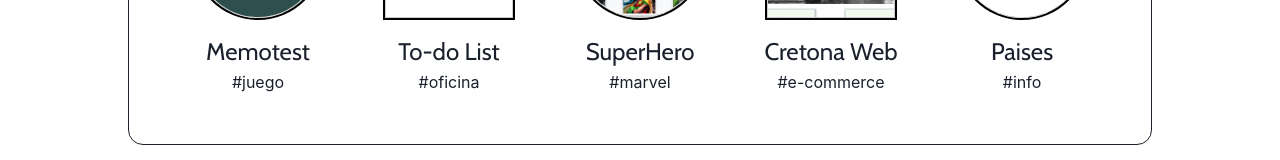
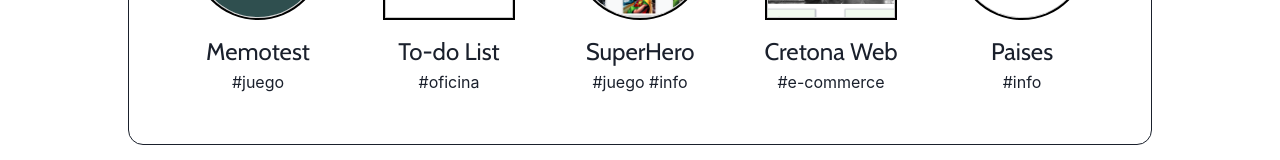
Before and after one commit to sntmsc/portfolio, a React (Create React App) app: page / in a window 1280 px wide. Shown: the part 513-673 px from the top of the page. Built offline with nearby package versions, Linux system fonts and the light colour scheme.

Commit message:
fix tags for projects

```diff
--- a/src/App.js
+++ b/src/App.js
@@ -5,13 +5,13 @@ import Tittle from './components/header/Tittle';
 import { Box, Stack , Flex, Text, Image } from '@chakra-ui/react';
 
 const Projects = () => {
-  const projects = [{name:'Memotest',tag:'juego',img:'./imgs/projects/memotest.png'},
-                    {name:'To-do List',tag:'oficina',img:'./imgs/projects/to-do-list.png'},
-                    {name:'SuperHero',tag:'marvel',img:'./imgs/projects/superhero.png'},
-                    {name:'Cretona Web',tag:'e-commerce',img:'./imgs/projects/cretona.png'},
-                    {name:'Paises', tag:'info',img:'./imgs/projects/paises.png'}]
+  const projects = [{name:'Memotest',tags:['juego'],img:'./imgs/projects/memotest.png'},
+                    {name:'To-do List',tags:['oficina'],img:'./imgs/projects/to-do-list.png'},
+                    {name:'SuperHero',tags:['juego','info'],img:'./imgs/projects/superhero.png'},
+                    {name:'Cretona Web',tags:['e-commerce'],img:'./imgs/projects/cretona.png'},
+                    {name:'Paises', tags:['info'],img:'./imgs/projects/paises.png'}]
 
-    const CardProject = ({name,tag,index,img}) => {
+    const CardProject = ({name,tags,index,img}) => {
       return(
         <Flex
         role='group'
@@ -30,7 +30,7 @@ const Projects = () => {
                 mb='1em'
                 src={img}
                 alt='project'
-                boxShadow=' 0 0 0 2px black ;'
+                boxShadow=' 0 0 0 2px black'
                 objectFit='cover'
                 _groupHover={{boxSize:'10em'}}
                 _groupActive={{boxSize:'10em'}}/>
@@ -42,7 +42,7 @@ const Projects = () => {
             {name}
           </Text>
           <Text>
-            #{tag}
+            {tags.map((x)=>`#${x}`).join(' ')}
           </Text>
         </Flex>
       )
@@ -75,7 +75,7 @@ const Projects = () => {
           {projects.map((x,i) =>
               <CardProject
               name={x.name}
-              tag={x.tag}
+              tags={x.tags}
               img={x.img}
               index={i}
               />
```
